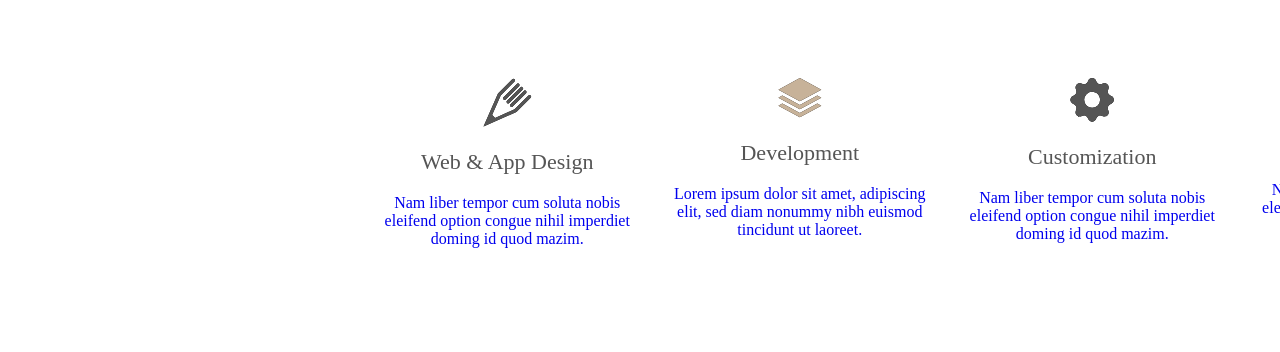
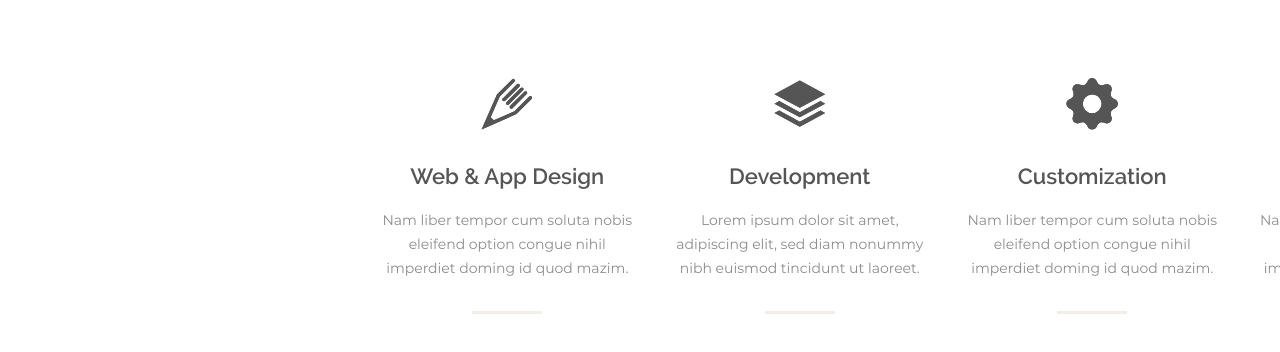
Before and after one commit to Konfeta3-33/HTML5-CSS3-Exam-layout, a website: page index.html in a window 1280 px wide. Shown: the part 1026-1378 px from the top of the page. Drawn offline with Linux system fonts and the light colour scheme.

Commit message:
Верстка второго блока

```diff
--- a/index.html
+++ b/index.html
@@ -74,38 +74,46 @@
         </header>
         <main>
             <section class="options">
+                <div class="options-wrp">
                     <a href="#" class="options-item">
-                    <svg xmlns="http://www.w3.org/2000/svg" width="49" height="49" viewBox="0 0 49 49">
+                        <svg xmlns="http://www.w3.org/2000/svg" width="52" height="52" viewBox="0 0 49 49">
                             <path d="M47.668 19.717L33.402 33.985.534 48.463l14.477-32.872L29.279 1.327a1.589 1.589 0 1 1 2.248 2.249L17.683 17.422 9.107 36.888l2.999 2.999 19.467-8.573L45.42 17.47a1.587 1.587 0 0 1 2.248 0c.621.62.621 1.63 0 2.247zm-20.173 6.5l13.332-13.332a1.585 1.585 0 0 1 2.25 0c.623.62.623 1.625 0 2.249L29.745 28.466a1.594 1.594 0 0 1-2.25 0 1.593 1.593 0 0 1 0-2.25zm-3.48-3.482L37.348 9.403a1.59 1.59 0 1 1 2.25 2.25L26.265 24.985a1.592 1.592 0 0 1-2.25-2.25zm-3.48-3.482l13.332-13.33a1.586 1.586 0 0 1 2.25 0c.622.62.622 1.625 0 2.25l-13.333 13.33c-.31.31-.719.465-1.125.465s-.814-.154-1.125-.466a1.591 1.591 0 0 1 0-2.249z" />
-                        <path fill="#555" d="M47.668 19.717L33.402 33.985.534 48.463l14.477-32.872L29.279 1.327a1.589 1.589 0 1 1 2.248 2.249L17.683 17.422 9.107 36.888l2.999 2.999 19.467-8.573L45.42 17.47a1.587 1.587 0 0 1 2.248 0c.621.62.621 1.63 0 2.247zm-20.173 6.5l13.332-13.332a1.585 1.585 0 0 1 2.25 0c.623.62.623 1.625 0 2.249L29.745 28.466a1.594 1.594 0 0 1-2.25 0 1.593 1.593 0 0 1 0-2.25zm-3.48-3.482L37.348 9.403a1.59 1.59 0 1 1 2.25 2.25L26.265 24.985a1.592 1.592 0 0 1-2.25-2.25zm-3.48-3.482l13.332-13.33a1.586 1.586 0 0 1 2.25 0c.622.62.622 1.625 0 2.25l-13.333 13.33c-.31.31-.719.465-1.125.465s-.814-.154-1.125-.466a1.591 1.591 0 0 1 0-2.249z" />
+                            <path d="M47.668 19.717L33.402 33.985.534 48.463l14.477-32.872L29.279 1.327a1.589 1.589 0 1 1 2.248 2.249L17.683 17.422 9.107 36.888l2.999 2.999 19.467-8.573L45.42 17.47a1.587 1.587 0 0 1 2.248 0c.621.62.621 1.63 0 2.247zm-20.173 6.5l13.332-13.332a1.585 1.585 0 0 1 2.25 0c.623.62.623 1.625 0 2.249L29.745 28.466a1.594 1.594 0 0 1-2.25 0 1.593 1.593 0 0 1 0-2.25zm-3.48-3.482L37.348 9.403a1.59 1.59 0 1 1 2.25 2.25L26.265 24.985a1.592 1.592 0 0 1-2.25-2.25zm-3.48-3.482l13.332-13.33a1.586 1.586 0 0 1 2.25 0c.622.62.622 1.625 0 2.25l-13.333 13.33c-.31.31-.719.465-1.125.465s-.814-.154-1.125-.466a1.591 1.591 0 0 1 0-2.249z" />
                         </svg>
                         <h2 class="options-item-title">Web & App Design</h2>
                         <p class="options-item-text">Nam liber tempor cum soluta nobis eleifend option congue nihil imperdiet doming id&nbsp;quod mazim.</p>
                     </a>
+                </div>
+                <div class="options-wrp">
                     <a href="#" class="options-item">
-                    <svg xmlns="http://www.w3.org/2000/svg" width="44" height="40" viewBox="0 0 44 40">
+                        <svg xmlns="http://www.w3.org/2000/svg" width="52" height="52" viewBox="0 0 44 40">
                             <path d="M43.287 11.666L21.851 23.227.414 11.666 21.85.106zm-3.985 5.882l3.985 2.149-21.436 11.556L.414 19.697l3.985-2.15 17.452 9.41zm0 8.025l3.985 2.148-21.436 11.562L.414 27.721l3.985-2.148 17.452 9.412z" />
-                        <path fill="#c7b299" d="M43.287 11.666L21.851 23.227.414 11.666 21.85.106zm-3.985 5.882l3.985 2.149-21.436 11.556L.414 19.697l3.985-2.15 17.452 9.41zm0 8.025l3.985 2.148-21.436 11.562L.414 27.721l3.985-2.148 17.452 9.412z" />
+                            <path d="M43.287 11.666L21.851 23.227.414 11.666 21.85.106zm-3.985 5.882l3.985 2.149-21.436 11.556L.414 19.697l3.985-2.15 17.452 9.41zm0 8.025l3.985 2.148-21.436 11.562L.414 27.721l3.985-2.148 17.452 9.412z" />
                         </svg>
                         <h2 class="options-item-title">Development</h2>
                         <p class="options-item-text">Lorem ipsum dolor sit amet, adipiscing elit, sed diam nonummy nibh euismod tincidunt ut&nbsp;laoreet.</p>
                     </a>
+                </div>
+                <div class="options-wrp">
                     <a href="#" class="options-item">
-                    <svg xmlns="http://www.w3.org/2000/svg" width="44" height="44" viewBox="0 0 44 44">
+                        <svg xmlns="http://www.w3.org/2000/svg" width="52" height="52" viewBox="0 0 44 44">
                             <path d="M41.322 25.71c-1.44.513-2.837 1.762-3.243 2.743-.406.98-.298 2.85.357 4.23.656 1.379.259 3.427-.886 4.572-1.146 1.147-3.194 1.544-4.573.887-1.38-.656-3.252-.764-4.233-.356-.98.41-2.227 1.808-2.739 3.246-.512 1.436-2.241 2.601-3.861 2.601s-3.35-1.165-3.862-2.6c-.512-1.439-1.759-2.837-2.74-3.244-.982-.408-2.852-.303-4.232.353-1.38.657-3.427.26-4.573-.887-1.145-1.145-1.542-3.193-.886-4.572s.763-3.249.355-4.23c-.408-.979-1.8-2.23-3.24-2.742C1.526 25.199.36 23.47.36 21.85c0-1.62 1.166-3.35 2.606-3.857 1.44-.51 2.83-1.761 3.238-2.743.407-.984.303-2.853-.353-4.233-.656-1.38-.26-3.426.886-4.574 1.146-1.146 3.195-1.541 4.573-.885 1.38.656 3.25.764 4.231.357.981-.406 2.23-1.803 2.741-3.242.512-1.439 2.241-2.606 3.862-2.606 1.62 0 3.35 1.167 3.861 2.606.512 1.44 1.76 2.837 2.74 3.242.982.407 2.852.3 4.232-.357 1.38-.656 3.427-.261 4.573.885 1.145 1.148 1.542 3.195.886 4.574-.655 1.379-.76 3.252-.355 4.234.406.984 1.8 2.232 3.24 2.742 1.44.508 2.606 2.237 2.606 3.857s-1.166 3.349-2.605 3.86zM30.128 21.86c0-4.419-3.574-7.994-7.984-7.994a7.988 7.988 0 0 0-7.994 7.994 7.984 7.984 0 0 0 7.994 7.983 7.981 7.981 0 0 0 7.984-7.983z" />
-                        <path fill="#555" d="M41.322 25.71c-1.44.513-2.837 1.762-3.243 2.743-.406.98-.298 2.85.357 4.23.656 1.379.259 3.427-.886 4.572-1.146 1.147-3.194 1.544-4.573.887-1.38-.656-3.252-.764-4.233-.356-.98.41-2.227 1.808-2.739 3.246-.512 1.436-2.241 2.601-3.861 2.601s-3.35-1.165-3.862-2.6c-.512-1.439-1.759-2.837-2.74-3.244-.982-.408-2.852-.303-4.232.353-1.38.657-3.427.26-4.573-.887-1.145-1.145-1.542-3.193-.886-4.572s.763-3.249.355-4.23c-.408-.979-1.8-2.23-3.24-2.742C1.526 25.199.36 23.47.36 21.85c0-1.62 1.166-3.35 2.606-3.857 1.44-.51 2.83-1.761 3.238-2.743.407-.984.303-2.853-.353-4.233-.656-1.38-.26-3.426.886-4.574 1.146-1.146 3.195-1.541 4.573-.885 1.38.656 3.25.764 4.231.357.981-.406 2.23-1.803 2.741-3.242.512-1.439 2.241-2.606 3.862-2.606 1.62 0 3.35 1.167 3.861 2.606.512 1.44 1.76 2.837 2.74 3.242.982.407 2.852.3 4.232-.357 1.38-.656 3.427-.261 4.573.885 1.145 1.148 1.542 3.195.886 4.574-.655 1.379-.76 3.252-.355 4.234.406.984 1.8 2.232 3.24 2.742 1.44.508 2.606 2.237 2.606 3.857s-1.166 3.349-2.605 3.86zM30.128 21.86c0-4.419-3.574-7.994-7.984-7.994a7.988 7.988 0 0 0-7.994 7.994 7.984 7.984 0 0 0 7.994 7.983 7.981 7.981 0 0 0 7.984-7.983z" />
+                            <path d="M41.322 25.71c-1.44.513-2.837 1.762-3.243 2.743-.406.98-.298 2.85.357 4.23.656 1.379.259 3.427-.886 4.572-1.146 1.147-3.194 1.544-4.573.887-1.38-.656-3.252-.764-4.233-.356-.98.41-2.227 1.808-2.739 3.246-.512 1.436-2.241 2.601-3.861 2.601s-3.35-1.165-3.862-2.6c-.512-1.439-1.759-2.837-2.74-3.244-.982-.408-2.852-.303-4.232.353-1.38.657-3.427.26-4.573-.887-1.145-1.145-1.542-3.193-.886-4.572s.763-3.249.355-4.23c-.408-.979-1.8-2.23-3.24-2.742C1.526 25.199.36 23.47.36 21.85c0-1.62 1.166-3.35 2.606-3.857 1.44-.51 2.83-1.761 3.238-2.743.407-.984.303-2.853-.353-4.233-.656-1.38-.26-3.426.886-4.574 1.146-1.146 3.195-1.541 4.573-.885 1.38.656 3.25.764 4.231.357.981-.406 2.23-1.803 2.741-3.242.512-1.439 2.241-2.606 3.862-2.606 1.62 0 3.35 1.167 3.861 2.606.512 1.44 1.76 2.837 2.74 3.242.982.407 2.852.3 4.232-.357 1.38-.656 3.427-.261 4.573.885 1.145 1.148 1.542 3.195.886 4.574-.655 1.379-.76 3.252-.355 4.234.406.984 1.8 2.232 3.24 2.742 1.44.508 2.606 2.237 2.606 3.857s-1.166 3.349-2.605 3.86zM30.128 21.86c0-4.419-3.574-7.994-7.984-7.994a7.988 7.988 0 0 0-7.994 7.994 7.984 7.984 0 0 0 7.994 7.983 7.981 7.981 0 0 0 7.984-7.983z" />
                         </svg>
                         <h2 class="options-item-title">Customization</h2>
                         <p class="options-item-text">Nam liber tempor cum soluta nobis eleifend option congue nihil imperdiet doming id&nbsp;quod mazim.</p>
                     </a>
+                </div>
+                <div class="options-wrp">
                     <a href="#" class="options-item">
-                    <svg xmlns="http://www.w3.org/2000/svg" width="52" height="36" viewBox="0 0 52 36">
+                        <svg xmlns="http://www.w3.org/2000/svg" width="52" height="52" viewBox="0 0 52 36">
                             <path d="M.738 30.147V7.983c0-1.364 1.105-2.482 2.458-2.48h10.816V4.057c0-.995.382-1.923 1.082-2.628A3.64 3.64 0 0 1 17.7.335h6.29c2.029 0 3.684 1.667 3.684 3.723V5.5H38.49c1.35 0 2.458 1.118 2.458 2.482v1.654H14.742c-2.267 0-4.74 1.55-5.742 3.608zM16.47 5.502h8.747V4.058c0-.688-.55-1.243-1.228-1.243h-6.29c-.327 0-.636.13-.867.368a1.25 1.25 0 0 0-.362.875zm25.451 28.26c-.595 1.222-2.192 2.222-3.543 2.222H3.08c-1.35 0-1.968-1.002-1.369-2.221l9.492-19.422c.593-1.223 2.189-2.226 3.539-2.226H50.04c1.354 0 1.969 1.003 1.371 2.226z" />
-                        <path fill="#555" d="M.738 30.147V7.983c0-1.364 1.105-2.482 2.458-2.48h10.816V4.057c0-.995.382-1.923 1.082-2.628A3.64 3.64 0 0 1 17.7.335h6.29c2.029 0 3.684 1.667 3.684 3.723V5.5H38.49c1.35 0 2.458 1.118 2.458 2.482v1.654H14.742c-2.267 0-4.74 1.55-5.742 3.608zM16.47 5.502h8.747V4.058c0-.688-.55-1.243-1.228-1.243h-6.29c-.327 0-.636.13-.867.368a1.25 1.25 0 0 0-.362.875zm25.451 28.26c-.595 1.222-2.192 2.222-3.543 2.222H3.08c-1.35 0-1.968-1.002-1.369-2.221l9.492-19.422c.593-1.223 2.189-2.226 3.539-2.226H50.04c1.354 0 1.969 1.003 1.371 2.226z" />
+                            <path d="M.738 30.147V7.983c0-1.364 1.105-2.482 2.458-2.48h10.816V4.057c0-.995.382-1.923 1.082-2.628A3.64 3.64 0 0 1 17.7.335h6.29c2.029 0 3.684 1.667 3.684 3.723V5.5H38.49c1.35 0 2.458 1.118 2.458 2.482v1.654H14.742c-2.267 0-4.74 1.55-5.742 3.608zM16.47 5.502h8.747V4.058c0-.688-.55-1.243-1.228-1.243h-6.29c-.327 0-.636.13-.867.368a1.25 1.25 0 0 0-.362.875zm25.451 28.26c-.595 1.222-2.192 2.222-3.543 2.222H3.08c-1.35 0-1.968-1.002-1.369-2.221l9.492-19.422c.593-1.223 2.189-2.226 3.539-2.226H50.04c1.354 0 1.969 1.003 1.371 2.226z" />
                         </svg>
                         <h2 class="options-item-title">Marketing</h2>
                         <p class="options-item-text">Nam liber tempor cum soluta nobis eleifend option congue nihil imperdiet doming id&nbsp;quod mazim.</p>
                     </a>
+                </div>
             </section>
             <section></section>
             <aside></aside>
--- a/less/style.less
+++ b/less/style.less
@@ -283,23 +283,70 @@ body {
     display: flex;
     flex-direction: row;
     justify-content: center;
+    flex-wrap: nowrap;
     padding: @padding-site;
     padding-top: 80px;
     padding-bottom: 80px;
     min-height: 373px;
 }
 
+.options-wrp {
+    display: flex;
+    align-items: center;
+    flex-direction: column;
+    width: 25%;
+    margin: 0 30px 0 0;
+}
+
 .options-item {
-    width: 25%;
     display: block;
-    margin: 0 30px 0 0;
     text-align: center;
     text-decoration: none;
+
+    & svg {
+        margin: 0 0 30px 0;
+        fill: #555555;
+    }
+
+    &:hover svg {
+        fill: #c7b299;
+    }
+
+    &:hover .options-item-title {
+        color: #c7b299;
+    }
 }
+
+.options-wrp::after {
+    content: '';
+    width: 70px;
+    height: 3px;
+    background-color: #f1eee9;
+    display: block;
+
+    &:hover::after {
+        background-color: #c7b299;
+    }
+}
+
 
 .options-item-title {
     color: #555555;
-    font-family: "Raleway - Semi Bold";
+    font-family: 'raleway-semibold', 'arial', sans-serif;
     font-size: 22px;
     font-weight: 400;
+    margin: 0 0 20px 0;
+
+    &:last-child {
+        margin-right: 0;
+    }
 }
+
+.options-item-text {
+    color: #8c8c8c;
+    font-family: 'montserrat-regular', 'arial', sans-serif;
+    font-size: 14px;
+    font-weight: 300;
+    line-height: 24px;
+    margin: 0 0 30px 0;
+}
```
Also changed, not shown: css/style.css, less/_fonts.css (added). Lines whose indentation alone changed are shown as unchanged.
